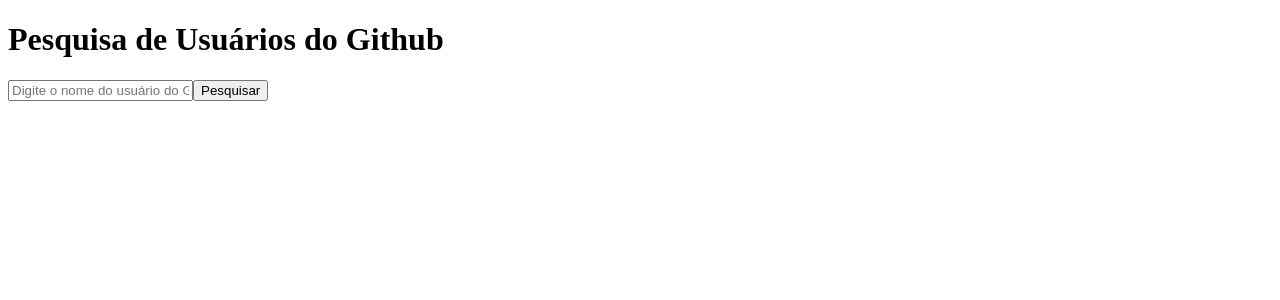
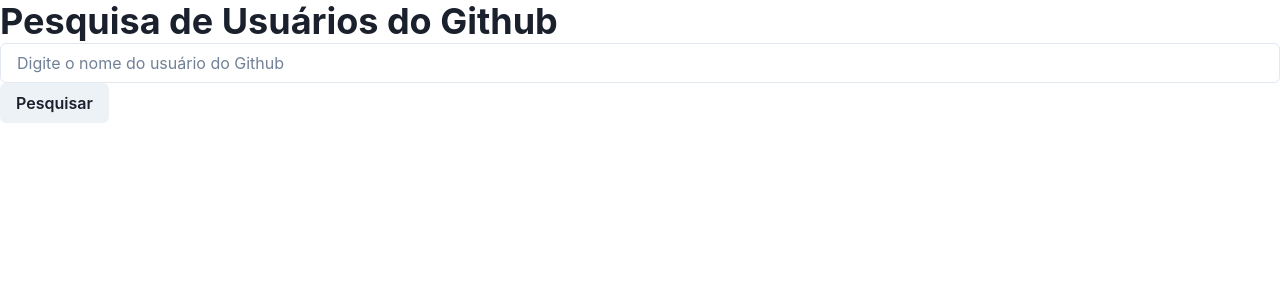
Before and after one commit to loiroc/search-github, a React (Create React App) app: page / in a window 1280 px wide. Shown: the top 300 px of the page. Built offline with nearby package versions, Linux system fonts and the light colour scheme.

Commit message:
refactor: add modal to UserDetails

```diff
--- a/package.json
+++ b/package.json
@@ -3,6 +3,9 @@
   "version": "0.1.0",
   "private": true,
   "dependencies": {
+    "@chakra-ui/react": "^2.5.1",
+    "@emotion/react": "^11.10.6",
+    "@emotion/styled": "^11.10.6",
     "@testing-library/jest-dom": "^5.14.1",
     "@testing-library/react": "^13.0.0",
     "@testing-library/user-event": "^13.2.1",
@@ -11,9 +14,11 @@
     "@types/react": "^18.0.0",
     "@types/react-dom": "^18.0.0",
     "axios": "^1.3.3",
+    "framer-motion": "^9.0.4",
     "react": "^18.2.0",
     "react-dom": "^18.2.0",
     "react-scripts": "5.0.1",
+    "styled-components": "^5.3.6",
     "typescript": "^4.4.2",
     "web-vitals": "^2.1.0"
   },
--- a/src/App.tsx
+++ b/src/App.tsx
@@ -1,10 +1,11 @@
+import { ChakraProvider } from '@chakra-ui/react';
 import React from 'react';
 import Search from './components/Search'
 
 function App() {
   return (
     <div className="App">
-      <Search />
+      <ChakraProvider><Search /></ChakraProvider>
     </div>
   );
 }
--- a/src/components/Search/index.tsx
+++ b/src/components/Search/index.tsx
@@ -3,6 +3,7 @@
 import UserList from "../UserList";
 import UserDetails from "../UserDetails";
 import Error from "../Error";
+import { Box, Button, Heading, Input } from "@chakra-ui/react";
 
 interface User {
   login: string;
@@ -22,6 +23,7 @@
   const [query, setQuery] = useState<string>("");
   const [users, setUsers] = useState<User[]>([]);
   const [selectedUser, setSelectedUser] = useState<UserDetails | null>(null);
+  const [isModalOpened, setIsModalOpened] = useState<boolean>(false);
   const [error, setError] = useState<string | null>(null);
 
   const searchUsers = async (e: React.FormEvent<HTMLFormElement>) => {
@@ -44,10 +46,12 @@
         `https://api.github.com/users/${username}`
       );
       setSelectedUser(response.data);
+      setIsModalOpened(true);
       setError(null);
     } catch (error) {
       setError("Não foi possível encontrar informações deste usuário.");
       setSelectedUser(null);
+      setIsModalOpened(false);
     }
   };
 
@@ -59,28 +63,28 @@
   };
 
   return (
-    <div className="App">
-      <h1>Pesquisa de Usuários do Github</h1>
+    <Box className="App">
+      <Heading>Pesquisa de Usuários do Github</Heading>
       <form onSubmit={searchUsers}>
-        <input
+        <Input
           type="text"
           placeholder="Digite o nome do usuário do Github"
           value={query}
           onChange={(e) => setQuery(e.target.value)}
         />
-        <button type="submit">Pesquisar</button>
+        <Button type="submit">Pesquisar</Button>
         {users.length > 0 && (
-          <button type="button" onClick={resetSearch}>
+          <Button type="button" onClick={resetSearch}>
             Limpar Pesquisa
-          </button>
+          </Button>
         )}
       </form>
       {error && <Error message={error} />}
-      {selectedUser && <UserDetails user={selectedUser} handleClose={resetSearch} />}
-      {users.length > 0 && !selectedUser && (
+      {selectedUser && <UserDetails user={selectedUser} handleClose={() => { setIsModalOpened(false) }} isOpen={isModalOpened} />}
+      {users.length > 0 && (
          <UserList users={users} handleUserClick={selectUser} />
       )}
-    </div>
+    </Box>
   );
 }
 
--- a/src/components/UserDetails/index.tsx
+++ b/src/components/UserDetails/index.tsx
@@ -1,4 +1,15 @@
-import React from 'react';
+import {
+  Button,
+  Modal,
+  ModalBody,
+  ModalCloseButton,
+  ModalContent,
+  ModalFooter,
+  ModalHeader,
+  ModalOverlay,
+  Text,
+} from "@chakra-ui/react";
+import React from "react";
 
 interface User {
   id?: number;
@@ -12,18 +23,31 @@
 interface Props {
   user: User;
   handleClose: () => void;
+  isOpen: boolean;
 }
 
-const UserDetails: React.FC<Props> = ({ user, handleClose }) => {
+const UserDetails: React.FC<Props> = ({ user, handleClose, isOpen }) => {
   return (
-    <div>
-      <button onClick={handleClose}>Close</button>
-      <h2>{user.login}</h2>
-      <p>Name: {user.name}</p>
-      <p>Location: {user.location}</p>
-      <p>Email: {user.email}</p>
-      <p>Public Repos: {user.public_repos}</p>
-    </div>
+    <Modal isOpen={isOpen} onClose={handleClose}>
+      <ModalOverlay />
+      <ModalContent>
+        <ModalHeader>Informações do usuário</ModalHeader>
+        <ModalCloseButton />
+        <ModalBody>
+          <Text>Usuário: {user.login}</Text>
+          <Text>Nome: {user.name}</Text>
+          <Text>Localização: {user.location ? user.location : 'Indisponível'}</Text>
+          <Text>Email: {user.email ? user.email : 'Indisponível'}</Text>
+          <Text>Repositórios Públicos: {user.public_repos}</Text>
+        </ModalBody>
+
+        <ModalFooter>
+          <Button colorScheme="blue" mr={3} onClick={handleClose}>
+            Fechar
+          </Button>
+        </ModalFooter>
+      </ModalContent>
+    </Modal>
   );
 };
 
--- a/src/index.tsx
+++ b/src/index.tsx
@@ -7,6 +7,6 @@
 );
 root.render(
   <React.StrictMode>
-    <App />
+      <App />
   </React.StrictMode>
 );
```
Also changed, not shown: 1 other file (tests, documents, lock files or other folders).
